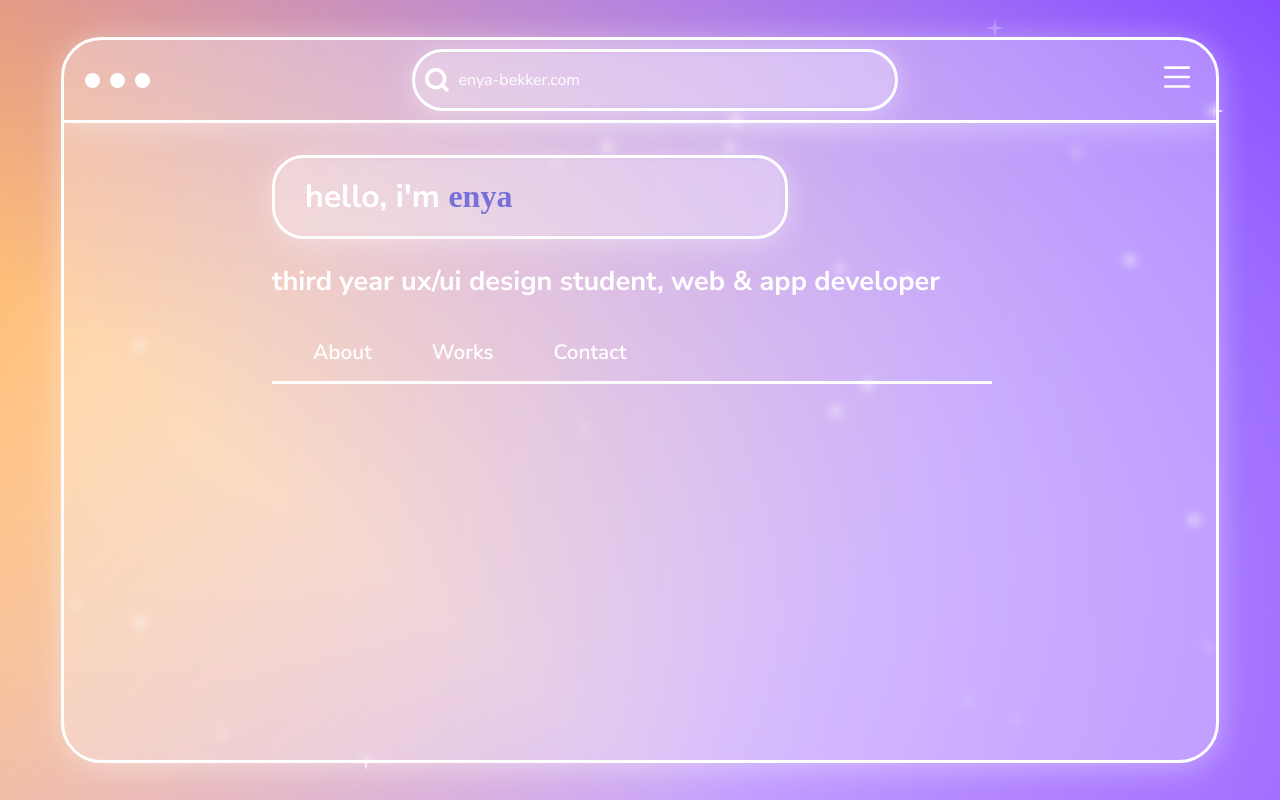
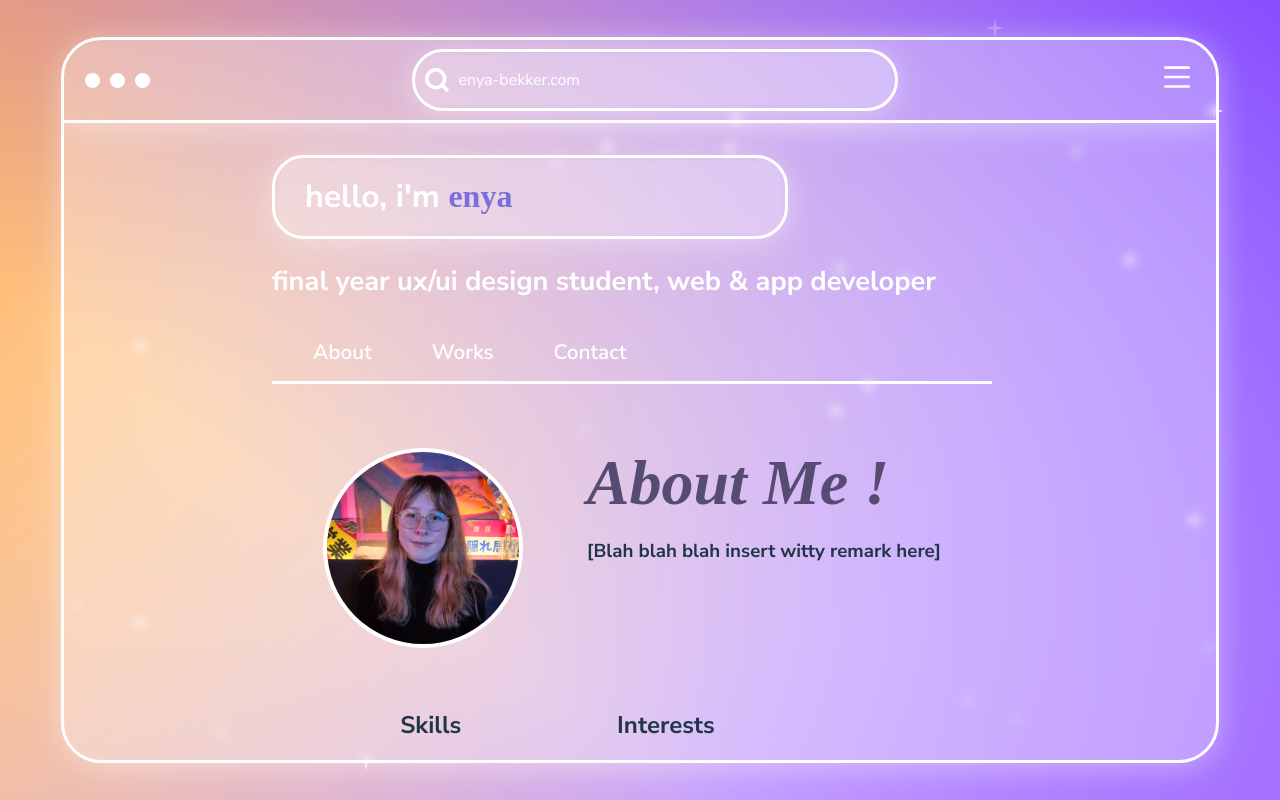
Before and after one commit to enyaxo/Enya-UX-Portfolio, a React (Vite) app in the folder enya-portfolio/: page / in a window 1280 px wide. Both pictures are taken after a click on the button "⋆⭒˚.⋆ come get to know me ✧˖°.". Built offline with nearby package versions, Linux system fonts and the light colour scheme; a web font is replaced by a local one.

Commit message:
About page skeleton

```diff
--- a/enya-portfolio/src/MainContainer.css
+++ b/enya-portfolio/src/MainContainer.css
@@ -66,7 +66,7 @@
     margin: var(--page-margin-padding);
 }
 
-ul {
+.divider ul {
     list-style-type: none;
     margin: 0;
     padding: 0;
--- a/enya-portfolio/src/MainContainer.jsx
+++ b/enya-portfolio/src/MainContainer.jsx
@@ -32,9 +32,9 @@ function MainContainer() {
                 <div className={"scrollable-content"}>
                     <div className={"box-content"}>
                         <div className={'page-title'}>
-                            <h1>hello, i'm <span>enya</span></h1>
+                            <h1>hello, i'm <span>enya ٠࣪⭑</span></h1>
                         </div>
-                        <h2>third year ux/ui design student, web & app developer</h2>
+                        <h2>final year ux/ui design student, web & app developer</h2>
                     </div>
                     <div className={"divider"}>
                         <ul>
--- a/enya-portfolio/src/pages/About.css
+++ b/enya-portfolio/src/pages/About.css
@@ -0,0 +1,45 @@
+.hero-image {
+    width: 12em;
+    height: auto;
+    border-radius: 100%;
+    border-style: solid;
+    border-width: 4px;
+    border-color: white;
+    transition: all 0.3s ease-in-out;
+}
+
+.hero-image:hover {
+    box-shadow: 0 4px 30px rgba(255, 255, 255, 70%);
+    transform: scale(1.03);
+    transition: all 0.3s ease-in-out;
+}
+
+.about-container {
+    display: flex;
+    flex-direction: column;
+    align-items: center;
+    margin-top: 2em;
+}
+
+.about-content {
+    display: flex;
+    flex-direction: row;
+    justify-content: center;
+    gap: 4em;
+}
+
+.about-content h1 {
+    font-size: 4em;
+    margin: 0;
+    font-family: var(--display-font);
+    font-style: italic;
+    color: rgb(86, 75, 113);
+}
+
+.about-details {
+    display: flex;
+    flex-direction: row;
+    align-items: flex-start;
+    gap: 5em;
+    margin-top: 2em;
+}
--- a/enya-portfolio/src/pages/About.jsx
+++ b/enya-portfolio/src/pages/About.jsx
@@ -3,11 +3,39 @@ import './About.css'
 function About() {
     return (
         <div className={"about-container"}>
-            <div>
+            <div className={"about-content"}>
                 <div>
+                    <img src='../src/assets/photo_of_me.jpg' alt="Photo of me" className='hero-image'></img>
+                </div>
+                <div>
+                    <h1>About Me !</h1>
+                    <h3>[Blah blah blah insert witty remark here]</h3>
+                </div>
 
+            </div>
+            <div className='about-details'>
+                <div>
+                    <h2>Skills</h2>
+                    <ul>
+                        <li>HTML/CSS</li>
+                        <li>JavaScript</li>
+                        <li>React</li>
+                        <li>UX/UI Design</li>
+
+                    </ul>
                 </div>
+                <div>
+                    <h2>Interests</h2>
+                    <ul>
+                        <li>Graphic design</li>
+                        <li>Digital & traditional art</li>
+                        <li>Software modding</li>
+                        <li>Crocheting, reading, baking...</li>
+                    </ul>
+                </div>
+
             </div>
+
         </div>
     )
 }
```
Also changed, not shown: enya-portfolio/src/assets/photo_of_me.jpg (added), 1 other file (tests, documents, lock files or other folders).
